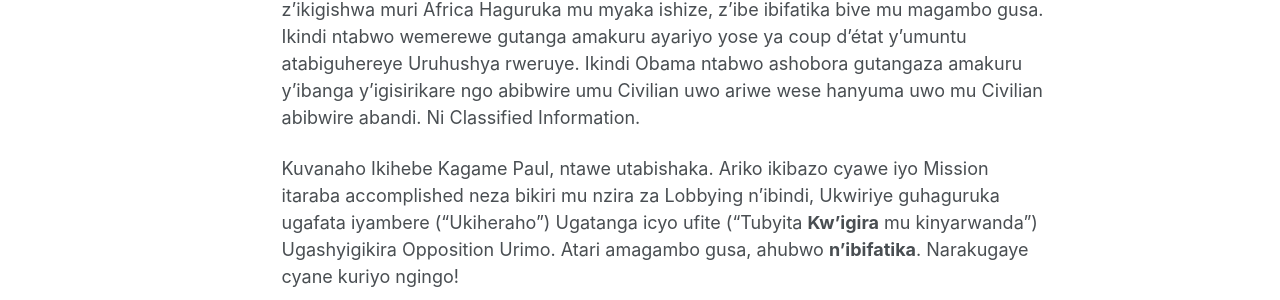
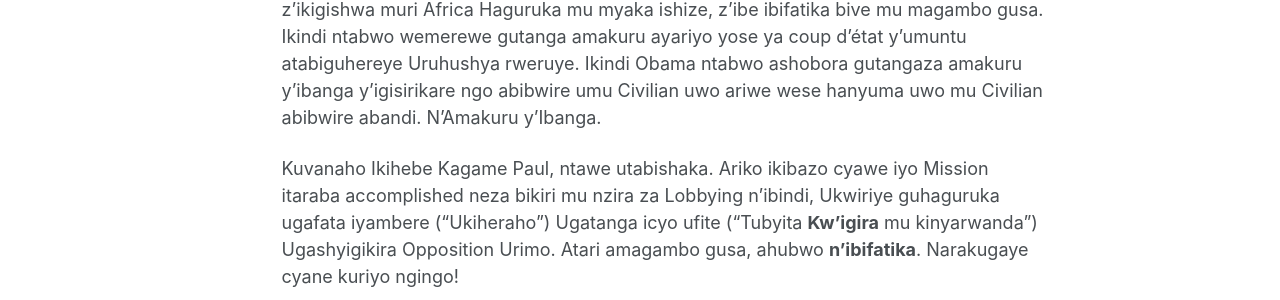
Before and after one commit to phdcsseiden/phdcsseiden.github.io, a Jekyll site: the page built from _pages/Gitwaza.md, in a window 1280 px wide. Shown: the part 950-1250 px from the top of the page. Built offline with Jekyll 4.4.1, drawn with Linux system fonts in a browser that asks for light colours; some of the changed text lies outside the part shown.

Commit message:
Update Gitwaza.md

```diff
--- a/_pages/Gitwaza.md
+++ b/_pages/Gitwaza.md
@@ -31,7 +31,7 @@
 Wowe uraba muri opposition ntushyigikire urugamba n'ibifatika? ("Resources"). Twese Ikihebe Kagame Paul nibyo cyidukora (Cy'iratwambura, Cy'ikatwiba n'ibindi byinshi), kandi urabizi neza, kidufatira ubutunzi n'amafaranga, hanyuma twebwe ubwacu ntidushyigikirane nayo dufite ngo dukureho "Igihanda ("Ikihebe") cyacu twese". Amagambo gusa (Lobbying, Propaganda, Gutegura inzira nka prophete n'ibindi byose nk'ibyo) ntabwo biba bihagije mu gukoraho, <b>Ikihebe cy'ikinyabyaha</b>.
 
 
-Revolution ntabwo yakorwa n'abantu bafite imitekerereze yo kwirebaho, no kureba inyungu zabo gusa. Ntabwo ukoresha influence ufite ngo impinduka zaririmbwe, z'ikigishwa muri Africa Haguruka mu myaka ishize, z'ibe ibifatika bive mu magambo gusa. Ikindi ntabwo wemerewe gutanga amakuru ayariyo yose ya coup d'état y'umuntu atabiguhereye Uruhushya rweruye. Ikindi Obama ntabwo ashobora gutangaza amakuru y'ibanga y'igisirikare ngo abibwire umu Civilian uwo ariwe wese hanyuma uwo mu Civilian abibwire abandi. Ni Classified Information.
+Revolution ntabwo yakorwa n'abantu bafite imitekerereze yo kwirebaho, no kureba inyungu zabo gusa. Ntabwo ukoresha influence ufite ngo impinduka zaririmbwe, z'ikigishwa muri Africa Haguruka mu myaka ishize, z'ibe ibifatika bive mu magambo gusa. Ikindi ntabwo wemerewe gutanga amakuru ayariyo yose ya coup d'état y'umuntu atabiguhereye Uruhushya rweruye. Ikindi Obama ntabwo ashobora gutangaza amakuru y'ibanga y'igisirikare ngo abibwire umu Civilian uwo ariwe wese hanyuma uwo mu Civilian abibwire abandi. N'Amakuru y'Ibanga.
 
 
 Kuvanaho Ikihebe Kagame Paul, ntawe utabishaka. Ariko ikibazo cyawe iyo Mission itaraba accomplished neza bikiri mu nzira za Lobbying n'ibindi, Ukwiriye guhaguruka ugafata iyambere ("Ukiheraho") Ugatanga icyo ufite ("Tubyita <b>Kw'igira</b> mu kinyarwanda") Ugashyigikira Opposition Urimo. Atari amagambo gusa, ahubwo <b>n'ibifatika</b>. Narakugaye cyane kuriyo ngingo!
```
